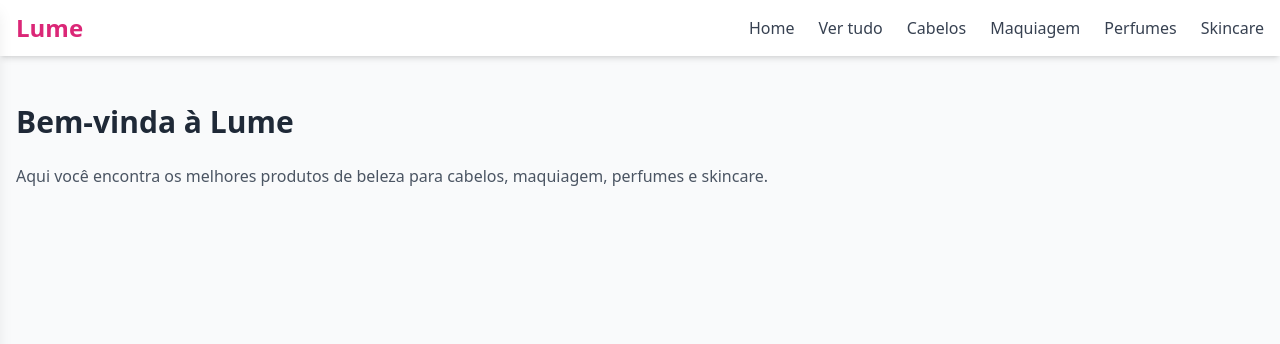
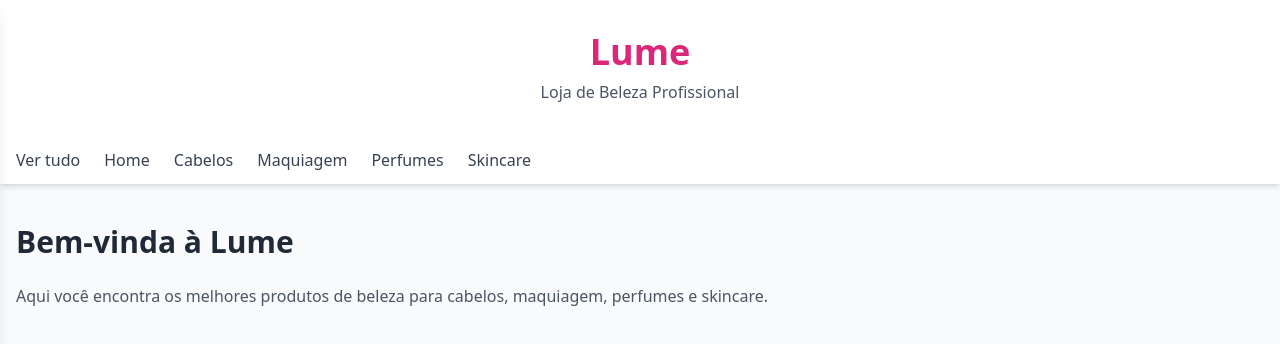
Before and after one commit to Lumee-03/minha-loja-beleza, a website: page index.html in a window 1280 px wide. Drawn offline with nearby package versions, Linux system fonts and the light colour scheme.

Commit message:
Update index.html

```diff
--- a/index.html
+++ b/index.html
@@ -8,14 +8,18 @@
 </head>
 <body class="font-sans bg-gray-50">
 
-  <!-- Header -->
-  <header class="fixed top-0 left-0 w-full bg-white shadow-md z-50">
+  <!-- Título da Loja -->
+  <header class="text-center py-8 bg-white shadow">
+    <h1 class="text-4xl font-bold text-pink-600">Lume</h1>
+    <p class="text-gray-600 mt-2">Loja de Beleza Profissional</p>
+  </header>
+
+  <!-- Header / Menu abaixo do título -->
+  <div class="bg-white shadow-md">
     <div class="max-w-7xl mx-auto px-4 py-3 flex justify-between items-center">
-      <h1 class="text-2xl font-bold text-pink-600">Lume</h1>
-
-      <nav class="hidden md:flex gap-6 text-gray-700 font-medium">
+      <nav class="flex gap-6 text-gray-700 font-medium">
+        <button id="openMenu" class="hover:text-pink-600">Ver tudo</button>
         <a href="index.html" class="hover:text-pink-600">Home</a>
-        <button id="openMenu" class="hover:text-pink-600">Ver tudo</button>
         <a href="cabelos.html" class="hover:text-pink-600">Cabelos</a>
         <a href="maquiagem.html" class="hover:text-pink-600">Maquiagem</a>
         <a href="perfumes.html" class="hover:text-pink-600">Perfumes</a>
@@ -27,10 +31,7 @@
         ☰
       </button>
     </div>
-  </header>
-
-  <!-- Espaço para não cobrir conteúdo -->
-  <div class="h-16"></div>
+  </div>
 
   <!-- Aba lateral -->
   <div id="sideMenu" class="fixed top-0 left-0 w-72 h-full bg-white shadow-lg transform -translate-x-full transition-transform duration-300 z-50">
```
